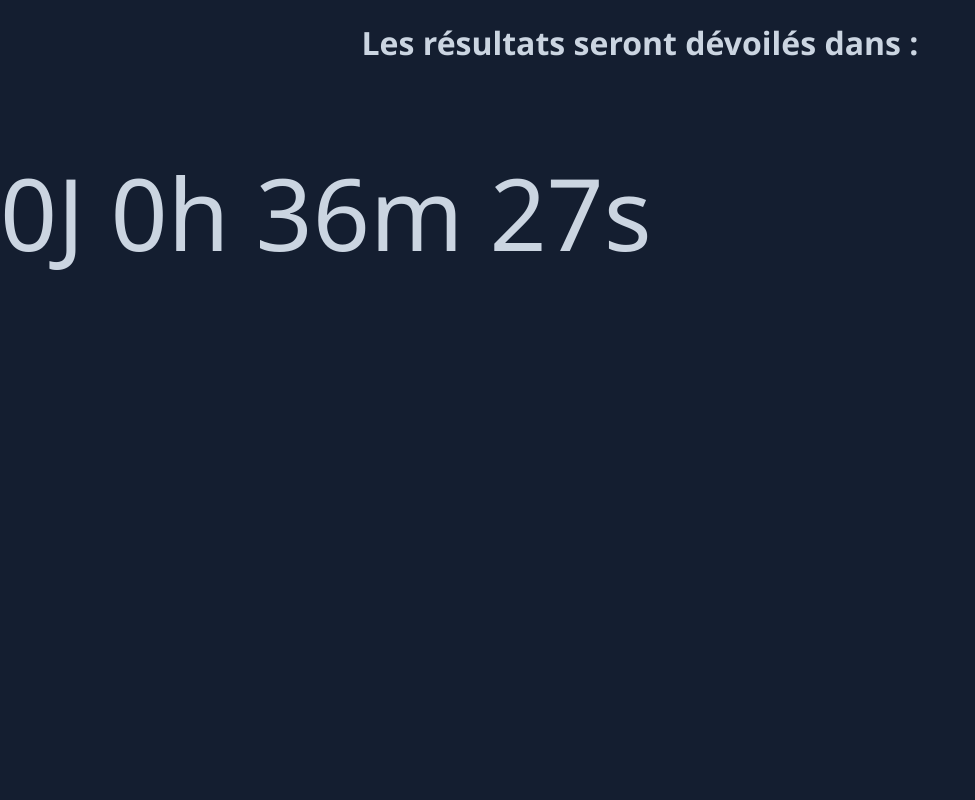
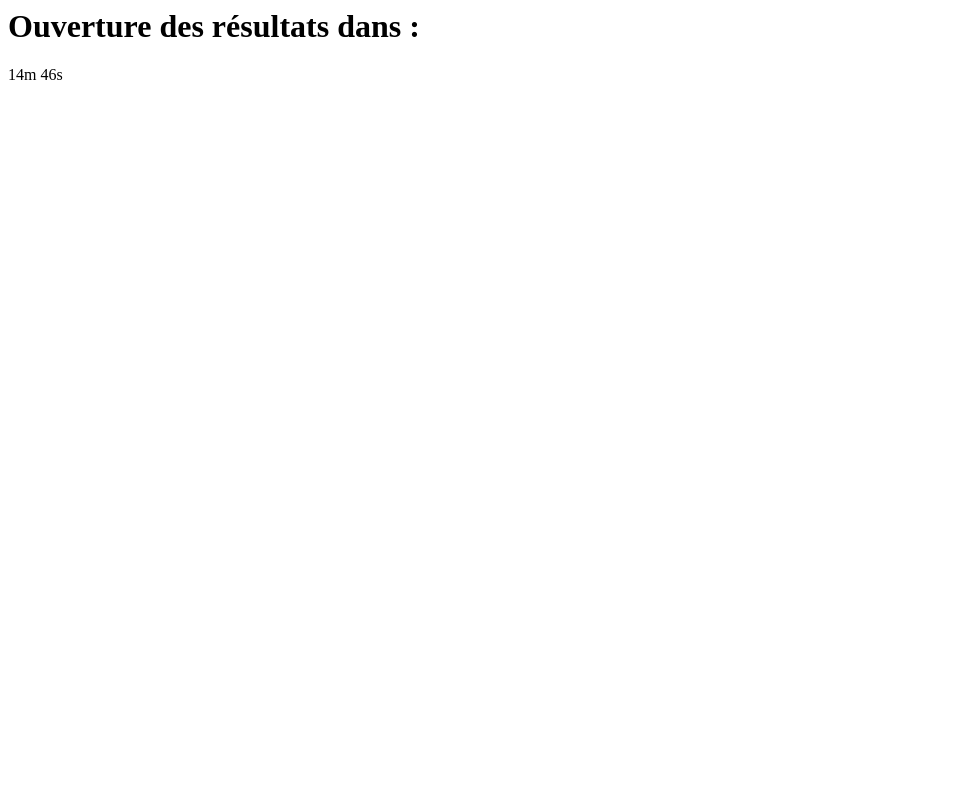
Before and after one commit to slahino/high-ranking-app, a Flask app: page /resultats in a window 1280 px wide. Shown: the whole page, without its empty margins (0-975 px from the left). Run offline with Flask 3, Linux system fonts and the light colour scheme.

Commit message:
add pictures

```diff
--- a/app/routes/auth.py
+++ b/app/routes/auth.py
@@ -11,8 +11,8 @@ def login():
   message = ""
   category = ""
 
-  date_debut = datetime(2026, 3, 9, 4, 53, 0)
-  date_fin = datetime(2026, 3, 9, 5, 56, 0)
+  date_debut = datetime(2026, 3, 9, 5, 0, 0)
+  date_fin = datetime(2026, 3, 9, 5, 3, 0)
 
   now = datetime.now()
 
--- a/app/routes/resultat.py
+++ b/app/routes/resultat.py
@@ -9,25 +9,25 @@ resultat_bp = Blueprint("resultat", __name__)
 @resultat_bp.route("/resultats")
 def resultats():
 
-    date_resultats = datetime(2026, 3, 9, 5, 35, 0)
+  resultats = datetime(2026, 3, 9, 5, 4, 0)
 
-    if datetime.now() <= date_resultats:
-        return render_template("compte_a_rebours.html",
-                               date=date_resultats.strftime("%Y-%m-%d %H:%M:%S"))
+  now = datetime.now()
 
-    conn = get_connection()
-    cursor = conn.cursor()
+  if now < resultats:
+   return render_template("compte_a_rebours.html",target=resultats.timestamp(),server_time=now.timestamp())
 
-    cursor.execute( """
-        SELECT nom, nb_votes
-        FROM projets
-        ORDER BY nb_votes DESC
+  conn = get_connection()
+  cursor = conn.cursor()
+
+  cursor.execute( """
+      SELECT nom, nb_votes
+      FROM projets
+      ORDER BY nb_votes DESC
    """ )
 
-    projets = cursor.fetchall()
-    conn.close()
+  projets = cursor.fetchall()
+  conn.close()
 
-    total_votes = sum(p[1] for p in projets) if projets else 0
+  total_votes = sum(p[1] for p in projets) if projets else 0
 
-
-    return render_template("results.html", projets=projets, total_votes=total_votes)
+  return render_template("results.html", projets=projets, total_votes=total_votes)
--- a/app/templates/compte_a_rebours.html
+++ b/app/templates/compte_a_rebours.html
@@ -1,58 +1,34 @@
-<!DOCTYPE html>
-<html>
-<head>
-    <title>Résultats bientôt disponibles</title>
-    <style>
-        body {
-        font-family: 'Segoe UI', sans-serif;
-        background: #141e30;
-        margin:0;
-        color:white;
-      }
-      #countdown {
-          font-size: 100px;
-          margin-top: 80px;
-          color: #cbd5e1;
-      }
-      h1 {
-        font-size: 32px;
-        margin-bottom: 20px;
-        color: #cbd5e1;
-        text-align : center;
-      }
-    </style>
-</head>
-<body>
-
-<h1>Les résultats seront dévoilés dans :</h1>
+<h1>Ouverture des résultats dans :</h1>
 
 <div id="countdown"></div>
 
 <script>
-var countDownDate = new Date("{{ date }}").getTime();
 
-var x = setInterval(function() {
+let target = {{ target }} * 1000;
+let serverTime = {{ server_time }} * 1000;
+let startClient = new Date().getTime();
 
-    var now = new Date().getTime();
-    var distance = countDownDate - now;
+setInterval(function(){
 
-   if (distance <= 0) {
-        clearInterval(x);
-        location.reload();
+    let nowClient = new Date().getTime();
+
+    let elapsed = nowClient - startClient;
+
+    let nowServer = serverTime + elapsed;
+
+    let distance = target - nowServer;
+
+    if (distance <= 0){
+        window.location.href = "/resultats";
         return;
     }
 
-    var days = Math.floor(distance / (1000 * 60 * 60 * 24));
-    var hours = Math.floor((distance % (1000 * 60 * 60 * 24)) / (1000 * 60 * 60));
-    var minutes = Math.floor((distance % (1000 * 60 * 60)) / (1000 * 60));
-    var seconds = Math.floor((distance % (1000 * 60)) / 1000);
+    let minutes = Math.floor((distance % (1000*60*60)) / (1000*60));
+    let seconds = Math.floor((distance % (1000*60)) / 1000);
 
     document.getElementById("countdown").innerHTML =
-        days + "J " + hours + "h "
-        + minutes + "m " + seconds + "s";
+        minutes + "m " + seconds + "s";
 
-}, 1000);
+},1000);
+
 </script>
-
-</body>
-</html>
```
